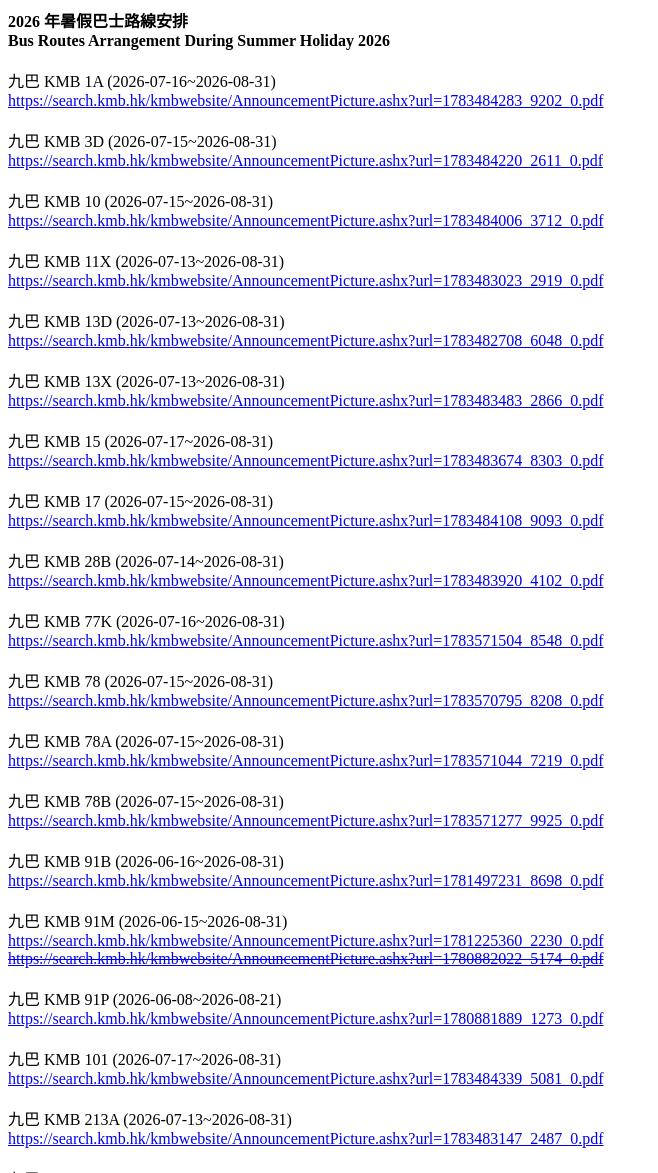
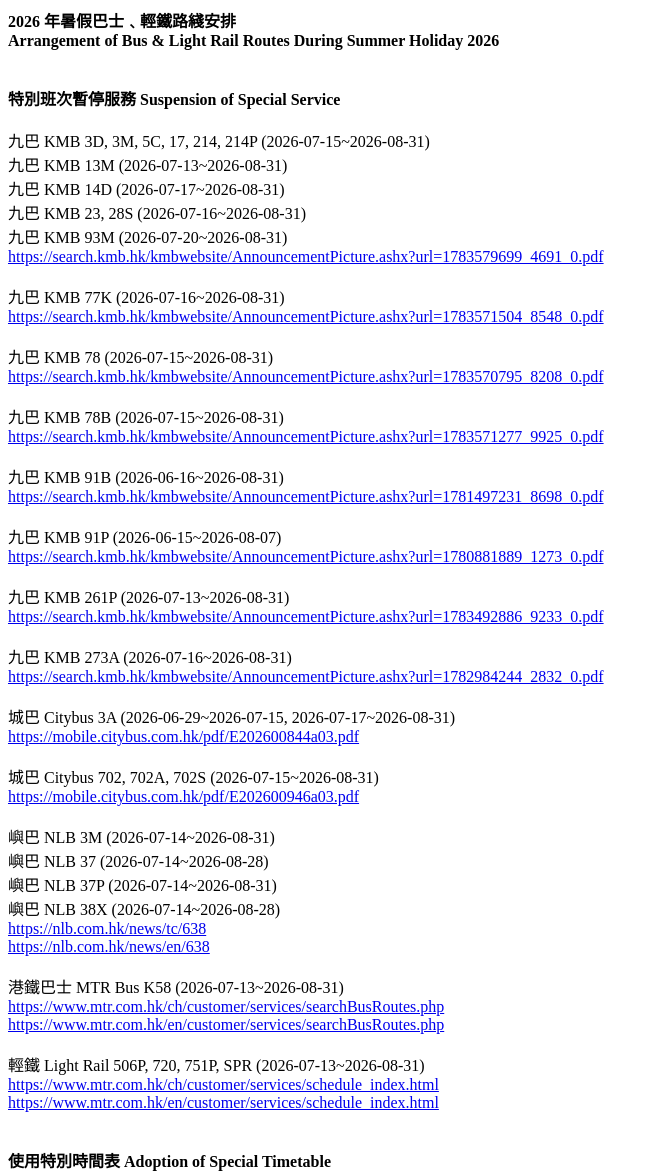
Before and after one commit to youareveryfar/youareveryfar.github.io, a plain HTML site: page SummerHoliday2026.html in a window 1280 px wide. Shown: the top 1173 px of the page, without its empty margins (0-658 px from the left). Drawn offline with Linux system fonts and the light colour scheme.

Commit message:
Update SummerHoliday2026.html

```diff
--- a/SummerHoliday2026.html
+++ b/SummerHoliday2026.html
@@ -4,94 +4,178 @@
     <meta charset="UTF-8">
     <meta http-equiv="X-UA-Compatible" content="IE=edge">
     <meta name="viewport" content="width=device-width, initial-scale=1.0">
-    <title>Test</title>
-    <link rel="stylesheet" href="styles.css">
+    <title>2026 年暑假巴士﹑輕鐵路綫安排 | Arrangement of Bus & Light Rail Routes During Summer Holiday 2026</title>
 </head>
 <body>
-  <b>2026 年暑假巴士路線安排</b>
+  <b>2026 年暑假巴士﹑輕鐵路綫安排</b>
   <br>
-  <b>Bus Routes Arrangement During Summer Holiday 2026</b>
+  <b>Arrangement of Bus & Light Rail Routes During Summer Holiday 2026</b>
+  <br>
+  <br>
+  <br>
+  <b>特別班次暫停服務 Suspension of Special Service</b>
+  <br>
+  <br>九巴 KMB 3D, 3M, 5C, 17, 214, 214P (2026-07-15~2026-08-31)
+    <br>九巴 KMB 13M (2026-07-13~2026-08-31)
+    <br>九巴 KMB 14D (2026-07-17~2026-08-31)
+    <br>九巴 KMB 23, 28S (2026-07-16~2026-08-31)
+    <br>九巴 KMB 93M (2026-07-20~2026-08-31)<br>
+  <a href="https://search.kmb.hk/kmbwebsite/AnnouncementPicture.ashx?url=1783579699_4691_0.pdf">
+      https://search.kmb.hk/kmbwebsite/AnnouncementPicture.ashx?url=1783579699_4691_0.pdf</a>
+  <br>
+  <br>九巴 KMB 77K (2026-07-16~2026-08-31)<br>
+  <a href="https://search.kmb.hk/kmbwebsite/AnnouncementPicture.ashx?url=1783571504_8548_0.pdf">
+      https://search.kmb.hk/kmbwebsite/AnnouncementPicture.ashx?url=1783571504_8548_0.pdf</a>
+  <br>
+  <br>九巴 KMB 78 (2026-07-15~2026-08-31)<br>
+  <a href="https://search.kmb.hk/kmbwebsite/AnnouncementPicture.ashx?url=1783570795_8208_0.pdf">
+      https://search.kmb.hk/kmbwebsite/AnnouncementPicture.ashx?url=1783570795_8208_0.pdf</a>
+  <br>
+  <br>九巴 KMB 78B (2026-07-15~2026-08-31)<br>
+  <a href="https://search.kmb.hk/kmbwebsite/AnnouncementPicture.ashx?url=1783571277_9925_0.pdf">
+      https://search.kmb.hk/kmbwebsite/AnnouncementPicture.ashx?url=1783571277_9925_0.pdf</a>
+  <br>
+  <br>九巴 KMB 91B (2026-06-16~2026-08-31)<br>
+  <a href="https://search.kmb.hk/kmbwebsite/AnnouncementPicture.ashx?url=1781497231_8698_0.pdf">
+      https://search.kmb.hk/kmbwebsite/AnnouncementPicture.ashx?url=1781497231_8698_0.pdf</a>
+  <br>
+  <br>九巴 KMB 91P (2026-06-15~2026-08-07)<br>
+  <a href="https://search.kmb.hk/kmbwebsite/AnnouncementPicture.ashx?url=1780881889_1273_0.pdf">
+      https://search.kmb.hk/kmbwebsite/AnnouncementPicture.ashx?url=1780881889_1273_0.pdf</a>
+  <br>
+  <br>九巴 KMB 261P (2026-07-13~2026-08-31)<br>
+  <a href="https://search.kmb.hk/kmbwebsite/AnnouncementPicture.ashx?url=1783492886_9233_0.pdf">
+      https://search.kmb.hk/kmbwebsite/AnnouncementPicture.ashx?url=1783492886_9233_0.pdf</a>
+  <br>
+  <br>九巴 KMB 273A (2026-07-16~2026-08-31)<br>
+  <a href="https://search.kmb.hk/kmbwebsite/AnnouncementPicture.ashx?url=1782984244_2832_0.pdf">
+      https://search.kmb.hk/kmbwebsite/AnnouncementPicture.ashx?url=1782984244_2832_0.pdf</a>
+  <br>
+  <br>城巴 Citybus 3A (2026-06-29~2026-07-15, 2026-07-17~2026-08-31)<br>
+  <a href="https://mobile.citybus.com.hk/pdf/E202600844a03.pdf">
+      https://mobile.citybus.com.hk/pdf/E202600844a03.pdf</a>
+  <br>
+  <br>城巴 Citybus 702, 702A, 702S (2026-07-15~2026-08-31)<br>
+  <a href="https://mobile.citybus.com.hk/pdf/E202600946a03.pdf">
+      https://mobile.citybus.com.hk/pdf/E202600946a03.pdf</a>
+  <br>
+  <br>嶼巴 NLB 3M (2026-07-14~2026-08-31)
+    <br>嶼巴 NLB 37 (2026-07-14~2026-08-28)
+    <br>嶼巴 NLB 37P (2026-07-14~2026-08-31)
+    <br>嶼巴 NLB 38X (2026-07-14~2026-08-28)
+    <br><a href="https://nlb.com.hk/news/tc/638">
+      https://nlb.com.hk/news/tc/638</a>
+    <br><a href="https://nlb.com.hk/news/en/638">
+      https://nlb.com.hk/news/en/638</a>
+  <br>
+    <br>港鐵巴士 MTR Bus K58 (2026-07-13~2026-08-31)
+    <br><a href="https://www.mtr.com.hk/ch/customer/services/searchBusRoutes.php">
+      https://www.mtr.com.hk/ch/customer/services/searchBusRoutes.php</a>
+    <br><a href="https://www.mtr.com.hk/en/customer/services/searchBusRoutes.php">
+      https://www.mtr.com.hk/en/customer/services/searchBusRoutes.php</a>
+  <br>
+    <br>輕鐵 Light Rail 506P, 720, 751P, SPR (2026-07-13~2026-08-31)
+    <br><a href="https://www.mtr.com.hk/ch/customer/services/schedule_index.html">
+      https://www.mtr.com.hk/ch/customer/services/schedule_index.html</a>
+    <br><a href="https://www.mtr.com.hk/en/customer/services/schedule_index.html">
+      https://www.mtr.com.hk/en/customer/services/schedule_index.html</a>
+  <br>
+  <br>
+  <br>
+  <b>使用特別時間表 Adoption of Special Timetable</b>
   <br>
   <br>九巴 KMB 1A (2026-07-16~2026-08-31)<br>
-  <a href="https://search.kmb.hk/kmbwebsite/AnnouncementPicture.ashx?url=1783484283_9202_0.pdf">https://search.kmb.hk/kmbwebsite/AnnouncementPicture.ashx?url=1783484283_9202_0.pdf</a>
+  <a href="https://search.kmb.hk/kmbwebsite/AnnouncementPicture.ashx?url=1783484283_9202_0.pdf">
+      https://search.kmb.hk/kmbwebsite/AnnouncementPicture.ashx?url=1783484283_9202_0.pdf</a>
   <br>
   <br>九巴 KMB 3D (2026-07-15~2026-08-31)<br>
-  <a href="https://search.kmb.hk/kmbwebsite/AnnouncementPicture.ashx?url=1783484220_2611_0.pdf">https://search.kmb.hk/kmbwebsite/AnnouncementPicture.ashx?url=1783484220_2611_0.pdf</a>
+  <a href="https://search.kmb.hk/kmbwebsite/AnnouncementPicture.ashx?url=1783484220_2611_0.pdf">
+      https://search.kmb.hk/kmbwebsite/AnnouncementPicture.ashx?url=1783484220_2611_0.pdf</a>
   <br>
   <br>九巴 KMB 10 (2026-07-15~2026-08-31)<br>
-  <a href="https://search.kmb.hk/kmbwebsite/AnnouncementPicture.ashx?url=1783484006_3712_0.pdf">https://search.kmb.hk/kmbwebsite/AnnouncementPicture.ashx?url=1783484006_3712_0.pdf</a>
+  <a href="https://search.kmb.hk/kmbwebsite/AnnouncementPicture.ashx?url=1783484006_3712_0.pdf">
+      https://search.kmb.hk/kmbwebsite/AnnouncementPicture.ashx?url=1783484006_3712_0.pdf</a>
   <br>
   <br>九巴 KMB 11X (2026-07-13~2026-08-31)<br>
-  <a href="https://search.kmb.hk/kmbwebsite/AnnouncementPicture.ashx?url=1783483023_2919_0.pdf">https://search.kmb.hk/kmbwebsite/AnnouncementPicture.ashx?url=1783483023_2919_0.pdf</a>
+  <a href="https://search.kmb.hk/kmbwebsite/AnnouncementPicture.ashx?url=1783483023_2919_0.pdf">
+      https://search.kmb.hk/kmbwebsite/AnnouncementPicture.ashx?url=1783483023_2919_0.pdf</a>
   <br>
   <br>九巴 KMB 13D (2026-07-13~2026-08-31)<br>
-  <a href="https://search.kmb.hk/kmbwebsite/AnnouncementPicture.ashx?url=1783482708_6048_0.pdf">https://search.kmb.hk/kmbwebsite/AnnouncementPicture.ashx?url=1783482708_6048_0.pdf</a>
+  <a href="https://search.kmb.hk/kmbwebsite/AnnouncementPicture.ashx?url=1783482708_6048_0.pdf">
+      https://search.kmb.hk/kmbwebsite/AnnouncementPicture.ashx?url=1783482708_6048_0.pdf</a>
   <br>
   <br>九巴 KMB 13X (2026-07-13~2026-08-31)<br>
-  <a href="https://search.kmb.hk/kmbwebsite/AnnouncementPicture.ashx?url=1783483483_2866_0.pdf">https://search.kmb.hk/kmbwebsite/AnnouncementPicture.ashx?url=1783483483_2866_0.pdf</a>
+  <a href="https://search.kmb.hk/kmbwebsite/AnnouncementPicture.ashx?url=1783483483_2866_0.pdf">
+      https://search.kmb.hk/kmbwebsite/AnnouncementPicture.ashx?url=1783483483_2866_0.pdf</a>
   <br>
   <br>九巴 KMB 15 (2026-07-17~2026-08-31)<br>
-  <a href="https://search.kmb.hk/kmbwebsite/AnnouncementPicture.ashx?url=1783483674_8303_0.pdf">https://search.kmb.hk/kmbwebsite/AnnouncementPicture.ashx?url=1783483674_8303_0.pdf</a>
+  <a href="https://search.kmb.hk/kmbwebsite/AnnouncementPicture.ashx?url=1783483674_8303_0.pdf">
+      https://search.kmb.hk/kmbwebsite/AnnouncementPicture.ashx?url=1783483674_8303_0.pdf</a>
   <br>
   <br>九巴 KMB 17 (2026-07-15~2026-08-31)<br>
-  <a href="https://search.kmb.hk/kmbwebsite/AnnouncementPicture.ashx?url=1783484108_9093_0.pdf">https://search.kmb.hk/kmbwebsite/AnnouncementPicture.ashx?url=1783484108_9093_0.pdf</a>
+  <a href="https://search.kmb.hk/kmbwebsite/AnnouncementPicture.ashx?url=1783484108_9093_0.pdf">
+      https://search.kmb.hk/kmbwebsite/AnnouncementPicture.ashx?url=1783484108_9093_0.pdf</a>
   <br>
   <br>九巴 KMB 28B (2026-07-14~2026-08-31)<br>
-  <a href="https://search.kmb.hk/kmbwebsite/AnnouncementPicture.ashx?url=1783483920_4102_0.pdf">https://search.kmb.hk/kmbwebsite/AnnouncementPicture.ashx?url=1783483920_4102_0.pdf</a>
-  <br>
-  <br>九巴 KMB 77K (2026-07-16~2026-08-31)<br>
-  <a href="https://search.kmb.hk/kmbwebsite/AnnouncementPicture.ashx?url=1783571504_8548_0.pdf">https://search.kmb.hk/kmbwebsite/AnnouncementPicture.ashx?url=1783571504_8548_0.pdf</a>
-  <br>
-  <br>九巴 KMB 78 (2026-07-15~2026-08-31)<br>
-  <a href="https://search.kmb.hk/kmbwebsite/AnnouncementPicture.ashx?url=1783570795_8208_0.pdf">https://search.kmb.hk/kmbwebsite/AnnouncementPicture.ashx?url=1783570795_8208_0.pdf</a>
+  <a href="https://search.kmb.hk/kmbwebsite/AnnouncementPicture.ashx?url=1783483920_4102_0.pdf">
+      https://search.kmb.hk/kmbwebsite/AnnouncementPicture.ashx?url=1783483920_4102_0.pdf</a>
   <br>
   <br>九巴 KMB 78A (2026-07-15~2026-08-31)<br>
-  <a href="https://search.kmb.hk/kmbwebsite/AnnouncementPicture.ashx?url=1783571044_7219_0.pdf">https://search.kmb.hk/kmbwebsite/AnnouncementPicture.ashx?url=1783571044_7219_0.pdf</a>
+  <a href="https://search.kmb.hk/kmbwebsite/AnnouncementPicture.ashx?url=1783571044_7219_0.pdf">
+      https://search.kmb.hk/kmbwebsite/AnnouncementPicture.ashx?url=1783571044_7219_0.pdf</a>
   <br>
-  <br>九巴 KMB 78B (2026-07-15~2026-08-31)<br>
-  <a href="https://search.kmb.hk/kmbwebsite/AnnouncementPicture.ashx?url=1783571277_9925_0.pdf">https://search.kmb.hk/kmbwebsite/AnnouncementPicture.ashx?url=1783571277_9925_0.pdf</a>
-  <br>
-  <br>九巴 KMB 91B (2026-06-16~2026-08-31)<br>
-  <a href="https://search.kmb.hk/kmbwebsite/AnnouncementPicture.ashx?url=1781497231_8698_0.pdf">https://search.kmb.hk/kmbwebsite/AnnouncementPicture.ashx?url=1781497231_8698_0.pdf</a>
+  <br>九巴 KMB 91 (2026-07-13~2026-08-31)<br>
+  <a href="https://search.kmb.hk/kmbwebsite/AnnouncementPicture.ashx?url=1783649092_6715_0.pdf">
+      https://search.kmb.hk/kmbwebsite/AnnouncementPicture.ashx?url=1783649092_6715_0.pdf</a>
   <br>
   <br>九巴 KMB 91M (2026-06-15~2026-08-31)<br>
-  <a href="https://search.kmb.hk/kmbwebsite/AnnouncementPicture.ashx?url=1781225360_2230_0.pdf">https://search.kmb.hk/kmbwebsite/AnnouncementPicture.ashx?url=1781225360_2230_0.pdf</a>
+  <a href="https://search.kmb.hk/kmbwebsite/AnnouncementPicture.ashx?url=1781225360_2230_0.pdf">
+      https://search.kmb.hk/kmbwebsite/AnnouncementPicture.ashx?url=1781225360_2230_0.pdf</a>
   <br>
   <a href="https://search.kmb.hk/kmbwebsite/AnnouncementPicture.ashx?url=1780882022_5174_0.pdf">
     <s>https://search.kmb.hk/kmbwebsite/AnnouncementPicture.ashx?url=1780882022_5174_0.pdf</s>
   </a>
   <br>
-  <br>九巴 KMB 91P (2026-06-08~2026-08-21)<br>
-  <a href="https://search.kmb.hk/kmbwebsite/AnnouncementPicture.ashx?url=1780881889_1273_0.pdf">https://search.kmb.hk/kmbwebsite/AnnouncementPicture.ashx?url=1780881889_1273_0.pdf</a>
+  <br>九巴 KMB 91P (2026-08-10~2026-08-21)<br>
+  <a href="https://search.kmb.hk/kmbwebsite/AnnouncementPicture.ashx?url=1780881889_1273_0.pdf">
+      https://search.kmb.hk/kmbwebsite/AnnouncementPicture.ashx?url=1780881889_1273_0.pdf</a>
+  <br>
+  <br>九巴 KMB 91R (2026-07-13~2026-08-31)<br>
+  <a href="https://search.kmb.hk/kmbwebsite/AnnouncementPicture.ashx?url=1783649257_3517_0.pdf">
+      https://search.kmb.hk/kmbwebsite/AnnouncementPicture.ashx?url=1783649257_3517_0.pdf</a>
   <br>
   <br>九巴 KMB 101 (2026-07-17~2026-08-31)<br>
-  <a href="https://search.kmb.hk/kmbwebsite/AnnouncementPicture.ashx?url=1783484339_5081_0.pdf">https://search.kmb.hk/kmbwebsite/AnnouncementPicture.ashx?url=1783484339_5081_0.pdf</a>
+  <a href="https://search.kmb.hk/kmbwebsite/AnnouncementPicture.ashx?url=1783484339_5081_0.pdf">
+      https://search.kmb.hk/kmbwebsite/AnnouncementPicture.ashx?url=1783484339_5081_0.pdf</a>
   <br>
   <br>九巴 KMB 213A (2026-07-13~2026-08-31)<br>
-  <a href="https://search.kmb.hk/kmbwebsite/AnnouncementPicture.ashx?url=1783483147_2487_0.pdf">https://search.kmb.hk/kmbwebsite/AnnouncementPicture.ashx?url=1783483147_2487_0.pdf</a>
+  <a href="https://search.kmb.hk/kmbwebsite/AnnouncementPicture.ashx?url=1783483147_2487_0.pdf">
+      https://search.kmb.hk/kmbwebsite/AnnouncementPicture.ashx?url=1783483147_2487_0.pdf</a>
   <br>
   <br>九巴 KMB 213B (2026-07-13~2026-08-31)<br>
-  <a href="https://search.kmb.hk/kmbwebsite/AnnouncementPicture.ashx?url=1783483275_6653_0.pdf">https://search.kmb.hk/kmbwebsite/AnnouncementPicture.ashx?url=1783483275_6653_0.pdf</a>
+  <a href="https://search.kmb.hk/kmbwebsite/AnnouncementPicture.ashx?url=1783483275_6653_0.pdf">
+      https://search.kmb.hk/kmbwebsite/AnnouncementPicture.ashx?url=1783483275_6653_0.pdf</a>
   <br>
   <br>九巴 KMB 261P (2026-07-13~2026-08-31)<br>
-  <a href="https://search.kmb.hk/kmbwebsite/AnnouncementPicture.ashx?url=1783492886_9233_0.pdf">https://search.kmb.hk/kmbwebsite/AnnouncementPicture.ashx?url=1783492886_9233_0.pdf</a>
+  <a href="https://search.kmb.hk/kmbwebsite/AnnouncementPicture.ashx?url=1783492886_9233_0.pdf">
+      https://search.kmb.hk/kmbwebsite/AnnouncementPicture.ashx?url=1783492886_9233_0.pdf</a>
   <br>
-  <br>九巴 KMB 273A (2026-07-16~2026-08-31)<br>
-  <a href="https://search.kmb.hk/kmbwebsite/AnnouncementPicture.ashx?url=1782984244_2832_0.pdf">https://search.kmb.hk/kmbwebsite/AnnouncementPicture.ashx?url=1782984244_2832_0.pdf</a>
+  <br>九巴 KMB 603 (2026-07-17~2026-08-31)<br>
+  <a href="https://search.kmb.hk/kmbwebsite/AnnouncementPicture.ashx?url=1783483780_8291_0.pdf">
+      https://search.kmb.hk/kmbwebsite/AnnouncementPicture.ashx?url=1783483780_8291_0.pdf</a>
   <br>
   <br>九巴 KMB 613 (2026-07-13~2026-08-31)<br>
-  <a href="https://search.kmb.hk/kmbwebsite/AnnouncementPicture.ashx?url=1783483401_3846_0.pdf">https://search.kmb.hk/kmbwebsite/AnnouncementPicture.ashx?url=1783483401_3846_0.pdf</a>
+  <a href="https://search.kmb.hk/kmbwebsite/AnnouncementPicture.ashx?url=1783483401_3846_0.pdf">
+      https://search.kmb.hk/kmbwebsite/AnnouncementPicture.ashx?url=1783483401_3846_0.pdf</a>
   <br>
-  <br>九巴 KMB 603 (2026-07-17~2026-08-31)<br>
-  <a href="https://search.kmb.hk/kmbwebsite/AnnouncementPicture.ashx?url=1783483780_8291_0.pdf">https://search.kmb.hk/kmbwebsite/AnnouncementPicture.ashx?url=1783483780_8291_0.pdf</a>
+  <br>城巴 Citybus 20 (2026-07-15~2026-08-31)<br>
+  <a href="https://mobile.citybus.com.hk/pdf/E202600946a03.pdf">
+      https://mobile.citybus.com.hk/pdf/E202600946a03.pdf</a>
   <br>
-  <br>九巴 KMB 3D, 3M, 5C, 17, 214, 214P (2026-07-15~2026-08-31)<br>九巴 KMB 13M (2026-07-13~2026-08-31)<br>九巴 KMB 14D (2026-07-17~2026-08-31)<br>九巴 KMB 23, 28S (2026-07-16~2026-08-31)<br>九巴 KMB 93M (2026-07-20~2026-08-31)<br>
-  <a href="https://search.kmb.hk/kmbwebsite/AnnouncementPicture.ashx?url=1783579699_4691_0.pdf">https://search.kmb.hk/kmbwebsite/AnnouncementPicture.ashx?url=1783579699_4691_0.pdf</a>
-  <br>
-  <br>城巴 Citybus 3A (2026-06-02~2026-08-31)<br>
-  <a href="https://mobile.citybus.com.hk/pdf/E202600844a03.pdf">https://mobile.citybus.com.hk/pdf/E202600844a03.pdf</a>
-  <br>
-  <br>城巴 Citybus 20, 702, 702A, 702S (2026-07-15~2026-08-31)<br>
-  <a href="https://mobile.citybus.com.hk/pdf/E202600946a03.pdf">https://mobile.citybus.com.hk/pdf/E202600946a03.pdf</a>
+  <br>嶼巴 NLB B2P (2026-07-13~2026-08-31)
+    <br><a href="https://nlb.com.hk/news/tc/639">
+      https://nlb.com.hk/news/tc/639</a>
+    <br><a href="https://nlb.com.hk/news/en/639">
+      https://nlb.com.hk/news/en/639</a>
 </body>
 </html>
```
